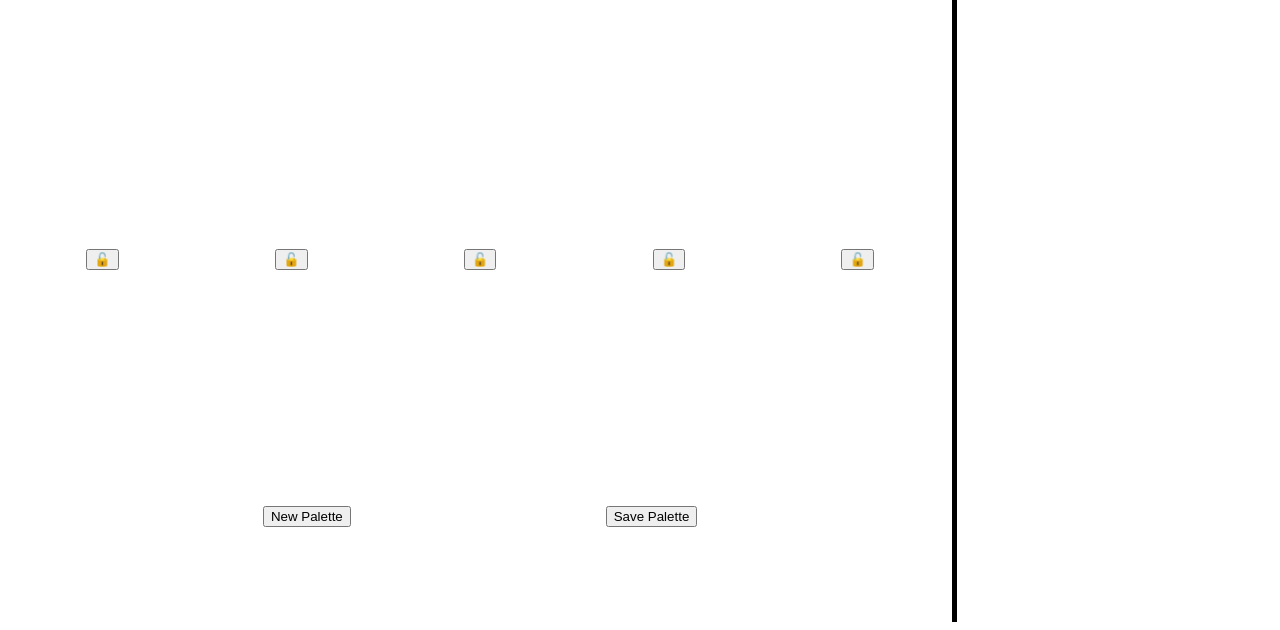
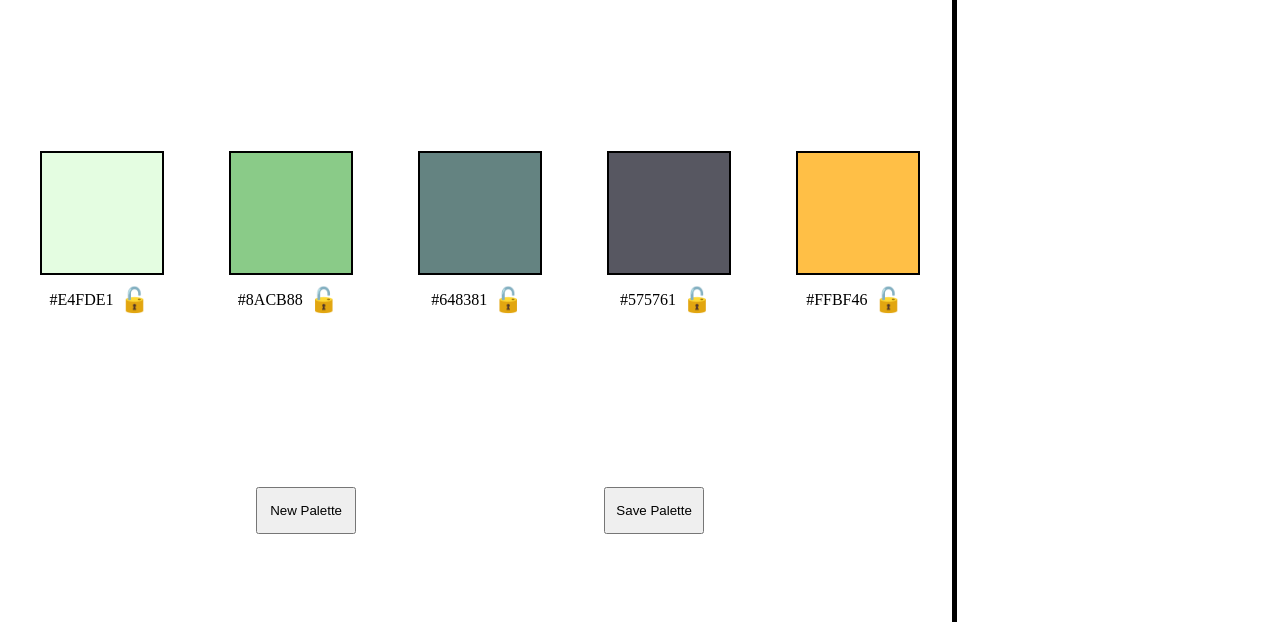
Before and after one commit to Eleanorgruth/ColoRandom, a plain HTML site: page index.html in a window 1280 px wide. Shown: the part 186-816 px from the top of the page. Drawn offline with Linux system fonts and the light colour scheme.

Commit message:
Add classes to elements

```diff
--- a/index.html
+++ b/index.html
@@ -10,34 +10,45 @@
         <h1>ColoRandom</h1>
       </header>
       <section class="color-display">
-        <div class="section1">
-          <section class="box1"></section>
-          <p class="hex1"></p>
-          <button class="unlock1">🔓</button>
+        <div class="color-hex-lock" id="section1">
+          <section class="color-box" id="box1"></section>
+          <div class="hex-lock">
+            <p class="hex-value" id="hex1">#E4FDE1</p>
+            <button class="lock-button" id="unlock1">🔓</button>
+          </div>
         </div>
-        <div class="section2">
-          <section class="box2"></section>
-          <p class="hex2"></p>
-          <button class="unlock2">🔓</button>
+        <div class="color-hex-lock" id="section2">
+          <section class="color-box" id="box2"></section>
+          <div class="hex-lock">
+            <p class="hex-value" id="hex2">#8ACB88</p>
+            <button class="lock-button" id="unlock2">🔓</button>
+          </div>
         </div>
-        <div class="section3">
-          <section class="box3"></section>
-          <p class="hex3"></p>
-          <button class="unlock3">🔓</button>
+        <div class="color-hex-lock" id="section3">
+          <section class="color-box" id="box3"></section>
+          <div class="hex-lock">
+            <p class="hex-value" id="hex3">#648381</p>
+            <button class="lock-button" id="unlock3">🔓</button>
+          </div>
         </div>
-        <div class="section4">
-          <section class="box4"></section>
-          <p class="hex4"></p>
-          <button class="unlock4">🔓</button>
+        <div class="color-hex-lock" id="section4">
+          <section class="color-box" id="box4"></section>
+          <div class="hex-lock">
+            <p class="hex-value" id="hex4">#575761</p>
+            <button class="lock-button" id="unlock4">🔓</button>
+          </div>
         </div>
-        <div class="section5">
-          <section class="box5"></section>
-          <p class="hex5"></p>
-          <button class="unlock5">🔓</button></div>
+        <div class="color-hex-lock" id="section5">
+          <section class="color-box" id="box5"></section>
+          <div class="hex-lock">
+            <p class="hex-value" id="hex5">#FFBF46</p>
+            <button class="lock-button" id="unlock5">🔓</button>
+          </div>
+        </div>
         </section>
         <section class="button-display">
-          <button id="new-palette">New Palette</button>
-          <button id="save=palette">Save Palette</button>
+          <button class="main-page-buttons" id="new-palette">New Palette</button>
+          <button class="main-page-buttons" id="save=palette">Save Palette</button>
         </section>
     </div>
     <div class="saved-palette-section">
```
